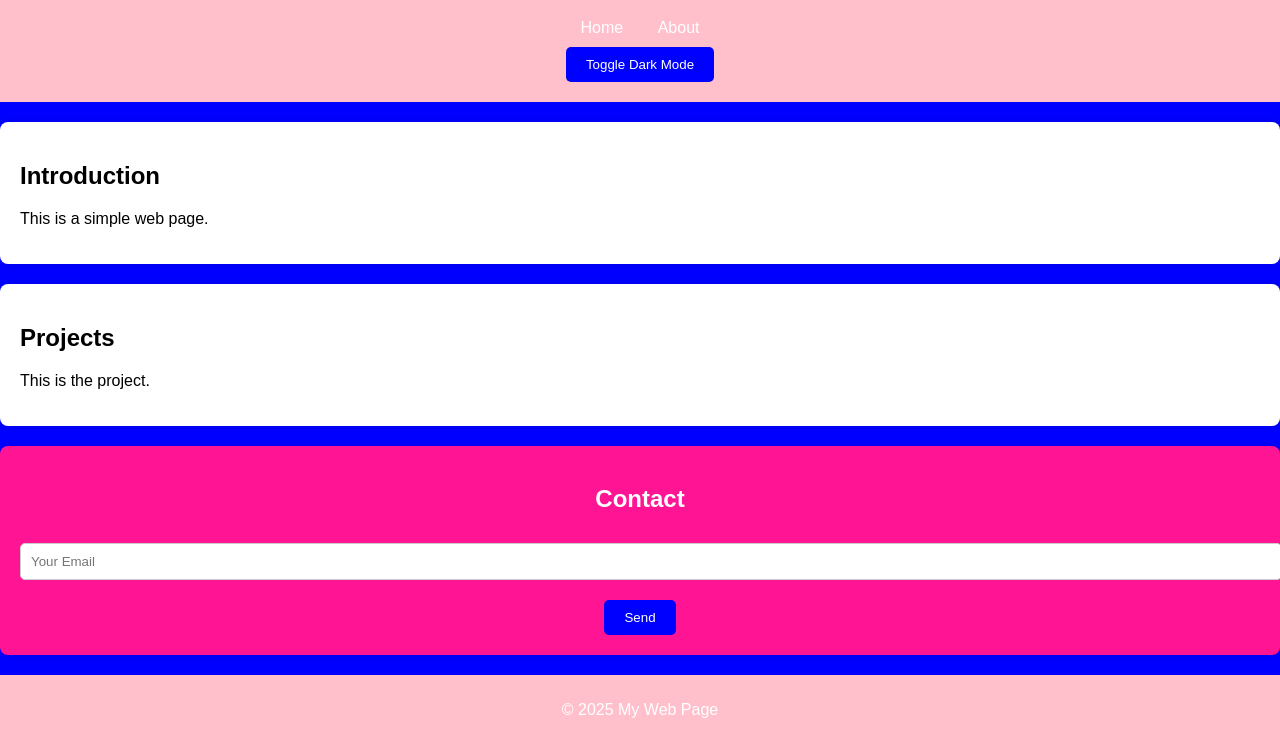
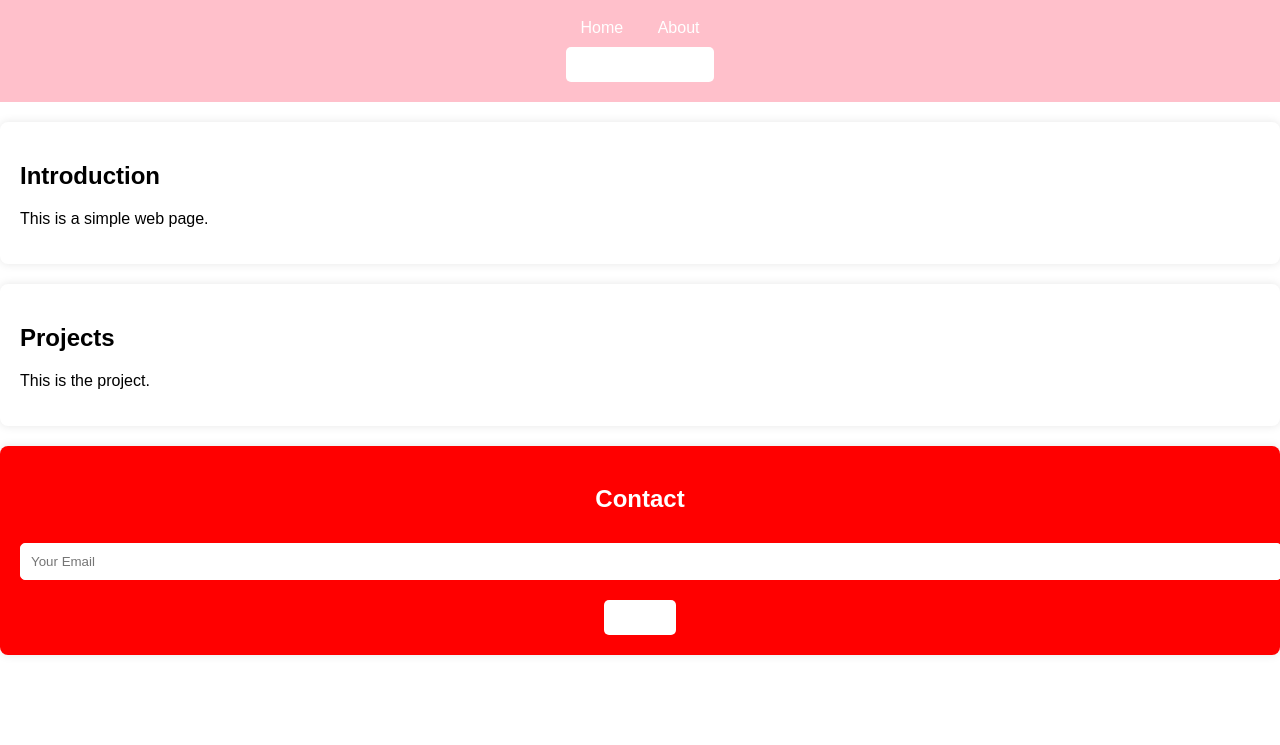
Before and after one commit to Asadullah1-maker/Asadullah1-maker.github.io, a plain HTML site: page Index.html in a window 1280 px wide. Shown: the part 81-826 px from the top of the page. Drawn offline with Linux system fonts and the light colour scheme.

Commit message:
Add files via upload

```diff
--- a/style.css
+++ b/style.css
@@ -2,7 +2,7 @@ body {
     font-family: Arial, sans-serif;
     margin: 0;
     padding: 0;
-    background-color: blue;
+    background-color: white;
     color: black;
 }
 header {
@@ -30,7 +30,7 @@ section {
     box-shadow: 0 0 10px rgba(0, 0, 0, 0.1);
 }
 footer {
-    background-color: pink;
+    background-color: white;
     color: white;
     text-align: center;
     padding: 10px 0;
@@ -42,7 +42,7 @@ footer {
   }
 
 button {
-    background-color: blue;
+    background-color: white;
     color: white;
     border: none;
     padding: 10px 20px;
@@ -58,7 +58,7 @@ button:hover {
     color: white;
 }
 .contact {
-    background-color: deeppink;
+    background-color: Red;
     padding: 20px;
     border-radius: 8px;
     box-shadow: 0 0 10px rgba(0, 0, 0, 0.1);
@@ -70,11 +70,11 @@ button:hover {
     width: 100%;
     padding: 10px;
     margin: 10px 0;
-    border: 1px solid #ccc;
+    border: 1px solid white;
     border-radius: 5px;
 }
 .contact button {
-    background-color: blue;
+    background-color: white;
     color: white;
     border: none;
     padding: 10px 20px;
@@ -82,7 +82,7 @@ button:hover {
     border-radius: 5px;
 }
 .contact button:hover {
-    background-color: darkblue;
+    background-color: white;
 }
 /* Dark mode background and text color globally */
 .dark-mode {
```
